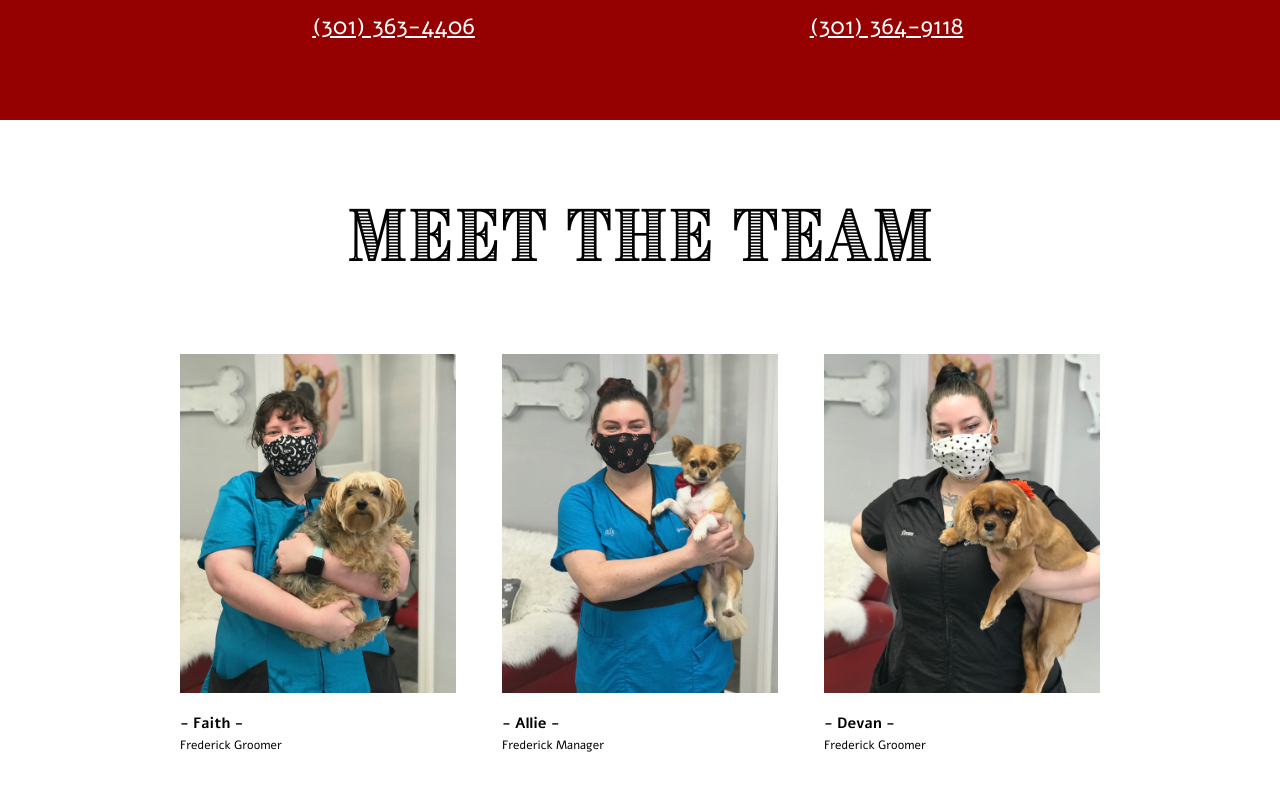
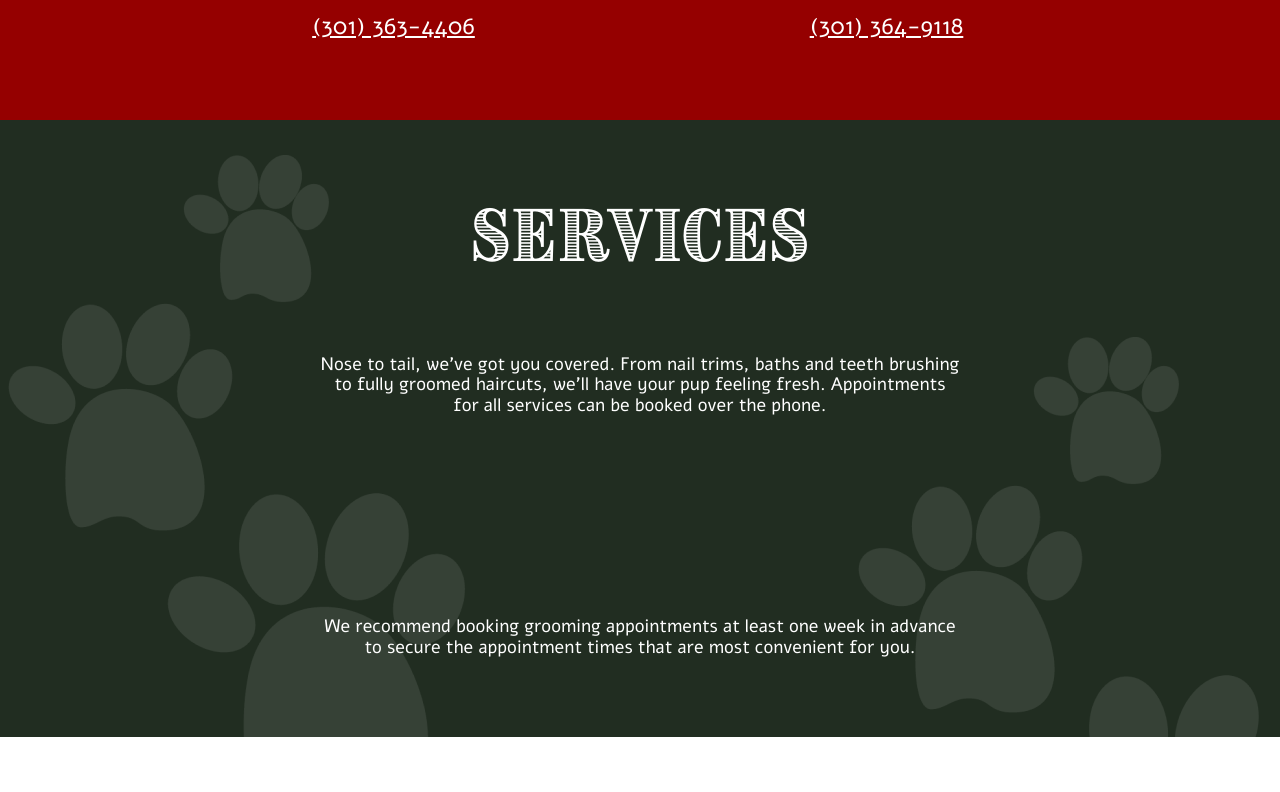
Before and after one commit to hdgrooming/website, a Next.js app: page / in a window 1280 px wide. Shown: the part 2328-3120 px from the top of the page. Built offline with nearby package versions, Linux system fonts and the light colour scheme.

Commit message:
hide team section

```diff
--- a/components/Contact/index.tsx
+++ b/components/Contact/index.tsx
@@ -2,7 +2,6 @@ import styled from "@emotion/styled";
 import { theme } from "../../theme";
 import { LOCATIONS } from "../../config/locations";
 import { Section, SectionHeader } from "../Section";
-import { QuestionForm } from "../QuestionForm";
 
 const Container = styled(Section)`
   background: ${theme.color.red};
--- a/pages/index.tsx
+++ b/pages/index.tsx
@@ -19,7 +19,7 @@ const Index = () => {
       <Hero />
       <Story />
       <Locations />
-      <Team />
+      {/* <Team /> */}
       <Services />
       <Testimonials />
       <HappyDogs />
```
